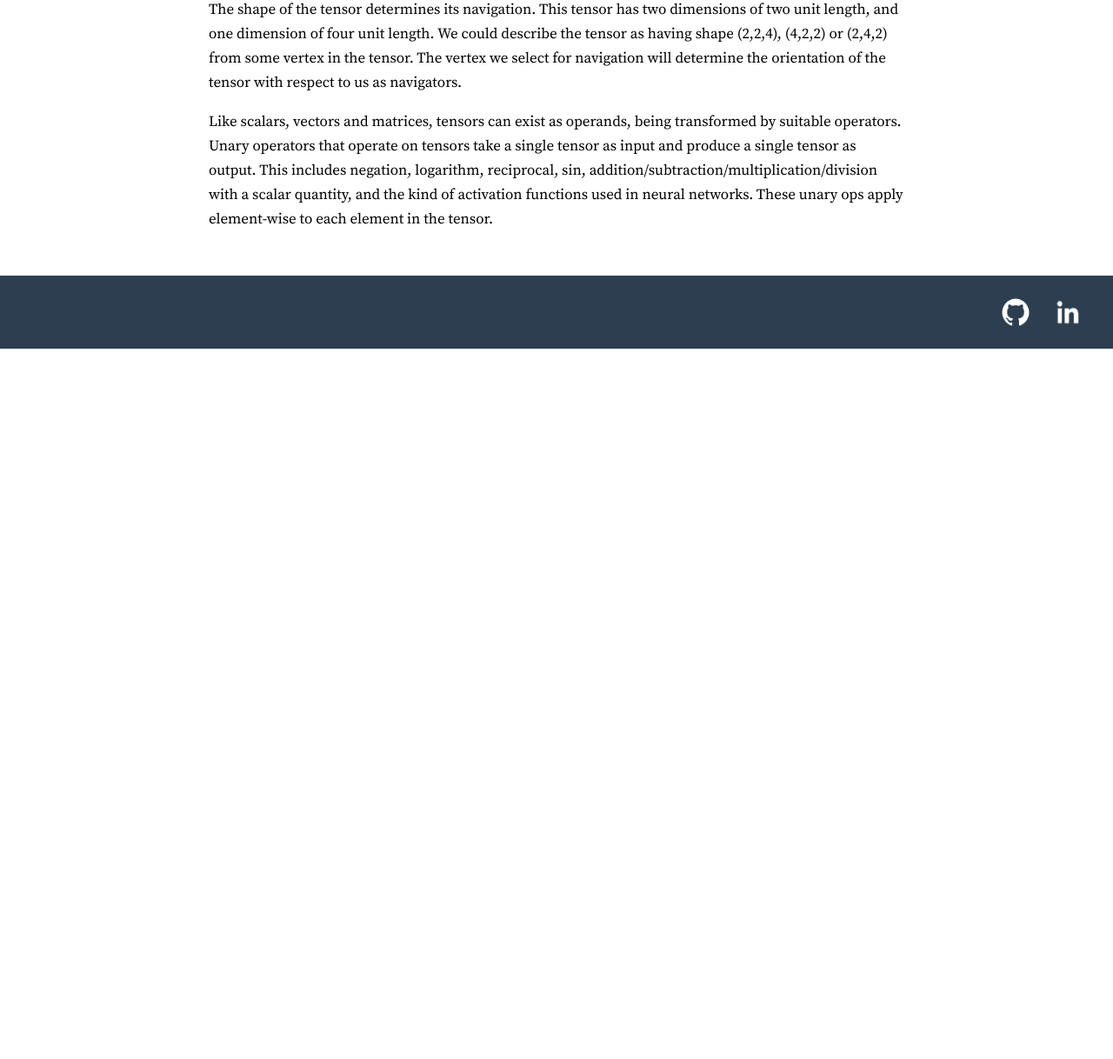
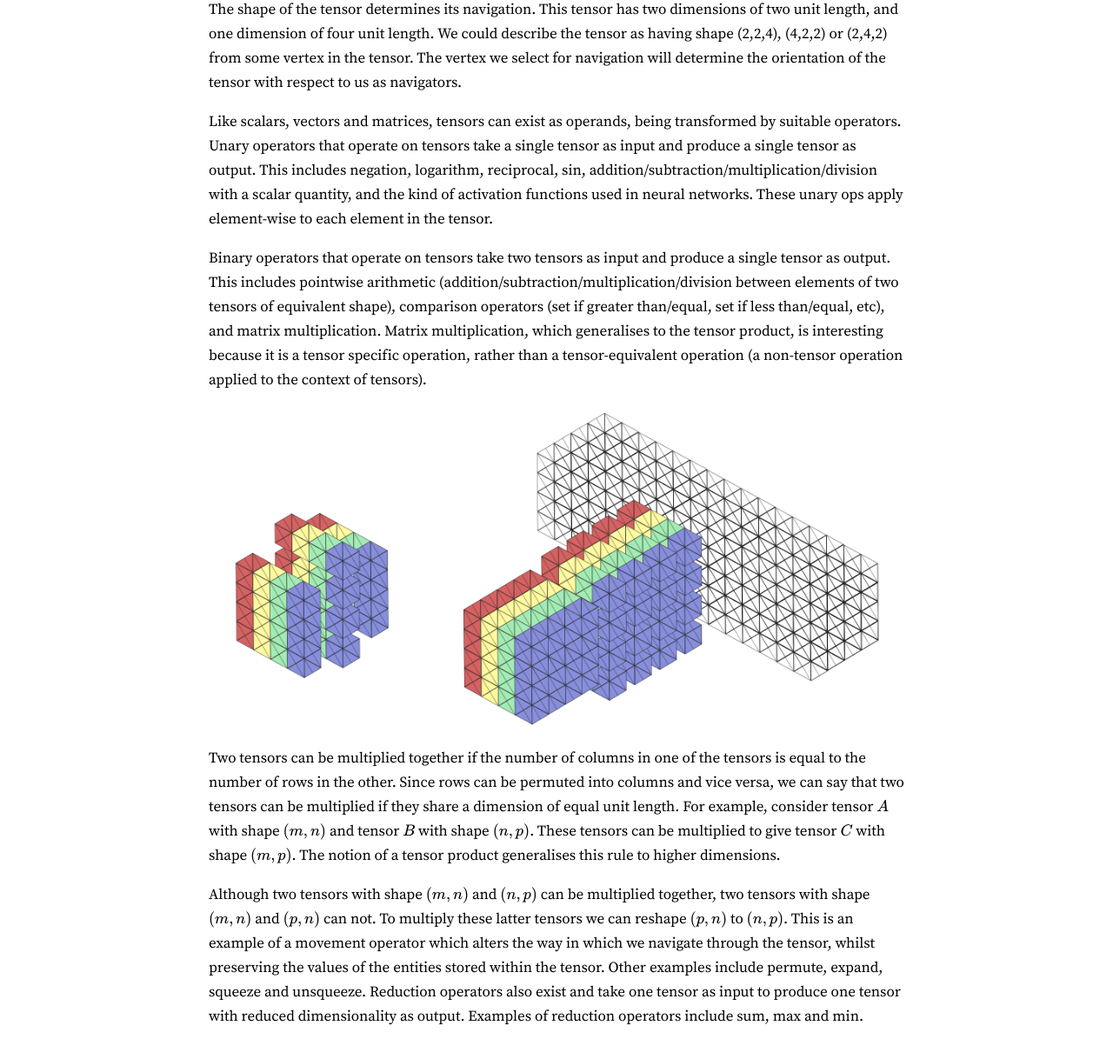
Before and after one commit to Rory-Mac/personal-website, a Jekyll site: the page built from AI&ML/Tensors.markdown, in a window 1280 px wide and 1400 px high, scrolled down 1420 px. Shown: the part 180-1398 px from the top of the window at 87% size. Built offline with Jekyll 4.4.1, drawn with Linux system fonts in a browser that asks for light colours; before the commit the page ends 2001 px from its top, so only the background shows below that.

Commit message:
add matmul diagrams + tensor operators

```diff
--- a/AI&ML/Tensors.markdown
+++ b/AI&ML/Tensors.markdown
@@ -15,16 +15,18 @@ will determine the orientation of the tensor with respect to us as navigators.</
 <p>Like scalars, vectors and matrices, tensors can exist as operands, being transformed by suitable operators. Unary operators that operate on
 tensors take a single tensor as input and produce a single tensor as output. This includes negation, logarithm, reciprocal, sin,
 addition/subtraction/multiplication/division with a scalar quantity, and the kind of activation functions used in neural networks. These unary ops
-apply element-wise to each element in the tensor.
-
-</p>
-
-
-
-<!--
-    Binary operators on tensors (pointwise arithmetic, comparison, plus additional dot product/matmul)
-    Reduce operators (sum, max, min)
-    Movement operators (reshapes, permutes, expands, flips, resize, squeeze, unsqueeze)
-    Matmul
-    Inverse matrices
--->
+apply element-wise to each element in the tensor.</p>
+<p>Binary operators that operate on tensors take two tensors as input and produce a single tensor as output. This includes pointwise arithmetic
+(addition/subtraction/multiplication/division between elements of two tensors of equivalent shape), comparison operators (set if greater than/equal,
+set if less than/equal, etc), and matrix multiplication. Matrix multiplication, which generalises to the tensor product, is interesting because it is
+a tensor specific operation, rather than a tensor-equivalent operation (a non-tensor operation applied to the context of tensors).</p>
+<p><img src="/Assets/images/matmul.png" width="100%" height="100%"></p>
+<p>Two tensors can be multiplied together if the number of columns in one of the tensors is equal to the number of rows in the other. Since rows
+can be permuted into columns and vice versa, we can say that two tensors can be multiplied if they share a dimension of equal unit length. For example,
+consider tensor \(A\) with shape \((m, n)\) and tensor \(B\) with shape \((n, p)\). These tensors can be multiplied to give tensor \(C\) with shape \((m, p)\). The notion of
+a tensor product generalises this rule to higher dimensions.</p>
+<p>Although two tensors with shape \((m, n)\) and \((n, p)\) can be multiplied together, two tensors with shape \((m, n)\) and \((p, n)\) can not. To multiply these
+latter tensors we can reshape \((p, n)\) to \((n, p)\). This is an example of a movement operator which alters the way in which we navigate through the
+tensor, whilst preserving the values of the entities stored within the tensor. Other examples include permute, expand, squeeze and unsqueeze. Reduction
+operators also exist and take one tensor as input to produce one tensor with reduced dimensionality as output. Examples of reduction operators include
+sum, max and min.</p>
--- a/explore.markdown
+++ b/explore.markdown
@@ -154,7 +154,7 @@ title: Explore - RoryMac Blog
         <a class="no-underline" href="/AI&ML/Tensors.html">
         <div class="portal zoom small">
             <div class="portal-image">
-                    <img style="background-color: black" src="/Assets/images/TBD.jpg">
+                    <img style="background-color: black" src="/Assets/images/tensor_portal.png">
                 </div>
             <div class="portal-title">
                 <p>Tensors</p>
```
Also changed, not shown: Assets/images/matmul.png (added), Assets/images/matrix_multiplication.png (deleted), Assets/images/matrix_multiplication_dark.png (deleted), Assets/images/tensor_portal.png (added), Assets/images/tensors4.png (added).
